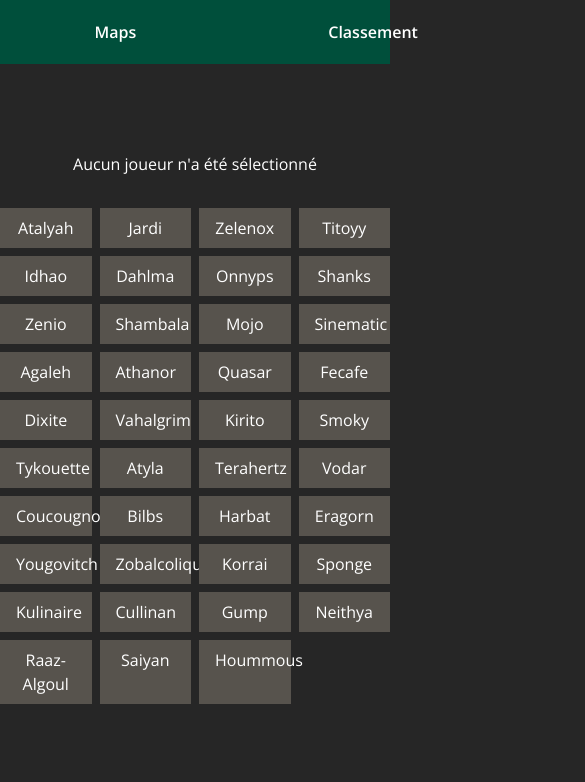
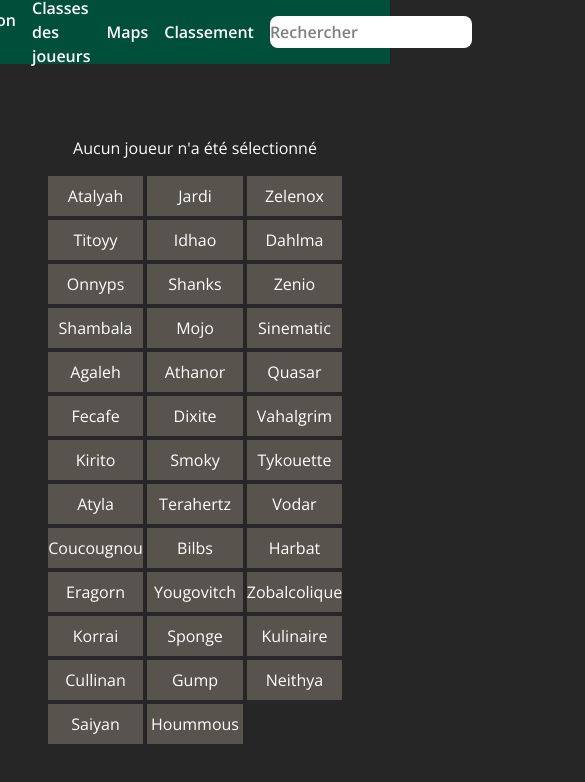
Before and after one commit to Sinematic/Omerta-Team-Builder, a React (Vite) app: page /picker in a window 390 px wide. Shown: the top 782 px of the page, 585 px wide, since content can reach past the window. Built offline with nearby package versions, Linux system fonts and the light colour scheme.

Commit message:
made some responsive tasks

```diff
--- a/index.html
+++ b/index.html
@@ -6,7 +6,7 @@
 		<link rel="icon" href="/favicon.png" />
 		<title>OMERTA Team Builder</title>
 	</head>
-	<body class="bg-neutral-800">
+	<body class="bg-neutral-800 w-full">
 		<div id="root"></div>
 		<link rel="preconnect" href="https://fonts.googleapis.com">
 		<link rel="preconnect" href="https://fonts.gstatic.com" crossorigin>
--- a/src/components/Maps/MapCard.tsx
+++ b/src/components/Maps/MapCard.tsx
@@ -13,7 +13,7 @@ export default function MapCard({ name, image, mapSetter }: MapCardProps) {
         <li onClick={() => handleClick()}
         className="cursor-pointer select-none flex flex-col items-center bg-emerald-800 p-2 rounded-lg">
             <h3 className="text-white text-lg font-semibold mb-2 bg-emerald-900 w-full text-center rounded-lg py-1">{name}</h3>
-            <img src={image} alt={name} className="w-full h-48 object-cover rounded-lg shadow-md"/>
+            <img src={image} alt={name} className="w-full md:h-48 object-cover rounded-lg shadow-md"/>
         </li>
     )
 }
--- a/src/components/Maps/MapLister.tsx
+++ b/src/components/Maps/MapLister.tsx
@@ -1,5 +1,6 @@
 import mapsData from "@/data/maps.json"
 import MapCard from "@/components/Maps/MapCard"
+import Button from "../UI/Button";
 
 type MapListerProps = {
     mapSelecter?: (name: string, image:string) => void;
@@ -18,12 +19,11 @@ export default function MapLister({ mapSelecter, randomMapButton } : MapListerPr
 
     return (
         <div className="relative">
-            <ul className="grid grid-cols-3 sm:grid-cols-3 gap-4 p-40 justify-center select-none">
+            <ul className="grid grid-cols-1 gap-4 justify-center px-4 py-8 select-none md:grid-cols-3 md:p-40">
 
-                {randomMapButton ? <button onClick={setRandomMap}
-                className="absolute bg-blue-500 text-white mx-auto center justify-center top-4 right-12 px-4 py-2 rounded-lg shadow-lg font-medium">
-                    Aléatoire
-                </button> : null}
+                {randomMapButton ? <Button action={setRandomMap} color="bg-blue-500 text-white" text="Aléatoire"
+                specifiedClasses="absolute mx-auto center justify-center top-4 right-12" />
+                : null}
 
                 {maps.map((mapItem) =>
                     <MapCard key={mapItem.name} name={mapItem.name} image={mapItem.image} mapSetter={mapSelecter} />
--- a/src/components/Profile/Profile.tsx
+++ b/src/components/Profile/Profile.tsx
@@ -46,10 +46,9 @@ export default function Profile() {
     }
 
 
-
     return (
-        <div className="p-6 space-y-6 w-2/3 mx-auto text-center select-none">
-            {/*!profile ? <>
+        <div className="w-full p-3 mx-auto text-center select-none md:p-6 md:space-y-6 md:w-2/3">
+            {!profile ? <>
                 <SelectPlayers participants={[]} players={players} action={handleClick} message="Clique sur ton nom" />
                 {openConfirm ? <div className="mx-auto text-white bg-amber-700">
                     <p>Définir {temporaryIdentity} comme profil ?</p>
@@ -63,7 +62,7 @@ export default function Profile() {
             : <>
                 <p className="text-white text-xl">{whoAmI}</p>
                 <Button text="Supprimer données de profil" action={handleDeleProfile} />
-            </>*/}
+            </>}
 
         </div>
     )
--- a/src/components/Stats/Rank.tsx
+++ b/src/components/Stats/Rank.tsx
@@ -5,9 +5,9 @@ export default function Rank({ title, range } : { title : string, range : string
     const { data, isLoading } = useStats(title, range)
 
     return (
-        <div className="py-12 justify-center mx-auto w-[370px] hover:cursor-pointer select-none">
+        <div className="pt-8 justify-center mx-auto w-[370px] hover:cursor-pointer select-none md:py-12">
 
-            <h1 className="text-white font-semibold text-center text-3xl mb-8">{title}</h1>
+            <h1 className="text-white text-2xl font-semibold text-center md:text-3xl md:mb-8">{title}</h1>
 
             {isLoading && <p className="text-white font-semibold text-center text-xl mb-8">Chargement...</p>}
 
@@ -15,17 +15,18 @@ export default function Rank({ title, range } : { title : string, range : string
 
                 {data.map((row: string[], index: number) => row[1] ?
 
-                    <li key={index} className={"text-lg py-2 mb-2 font-medium rounded-lg text-black " +
-                        (index >= 3 ? "bg-white font-semibold"
-                        : (index === 0 ? "gold text-stone-800 font-semibold"
-                        : (index === 1 ? "bg-neutral-400 text-white font-semibold"
-                        : "brown text-white")))}>
-                        <span className="px-4 text-beginning font-bold">{index < 9 ? '0' + (index + 1) : index + 1}</span>
-                        <span className="pl-16">{row[1]} </span>
-                        <span className="text-small font-thin">({row[0]})</span>
-                    </li> : ""
-
-                )}
+                    <li key={index} className={"relative bg-white py-2 mb-2 text-lg font-medium rounded-lg text-black " + (index >= 3 ? ""
+                        : (index === 0 ? "border-solid border-2 border-[#d1aa2a]"
+                        : (index === 1 ? "border-solid border-2 border-neutral-400"
+                        : "border-solid border-2 border-[#a86828]")))}>
+                        <span className={"py-2 absolute left-0 top-0 font-semibold text-xl " + (index >= 3 ? "bg-white px-4 rounded-l-lg"
+                        : (index === 0 ? "gold text-stone-800 px-5"
+                        : (index === 1 ? "bg-neutral-400 text-white px-5"
+                        : "brown text-white px-5 text-xl")))}>{index + 1}</span>
+                        <p className="text-center pr-4">{row[1]} </p>
+                        <span className="text-sm font-medium bg-gray-200 py-3 px-3 text-end absolute right-0 top-0 rounded-r-lg w-[70px]">{row[0]}pts</span>
+                    </li>
+                : "")}
 
             </ol>
 
--- a/src/components/TeamBuilder/SelectPlayers.tsx
+++ b/src/components/TeamBuilder/SelectPlayers.tsx
@@ -16,10 +16,11 @@ export default function SelectPlayers({ participants, action, players, message }
 
 
     return (<>
-        <h2 className="select-none text-center py-8 text-white">{message ? message : defaultMessage(participants.length)}</h2>
-        <ul className="grid grid-cols-4 gap-2 max-w-xl mx-auto select-none">
+        <h2 className="select-none text-center text-white py-4 md:py-8">{message ? message : defaultMessage(participants.length)}</h2>
+        <ul className="grid grid-cols-3 gap-1 max-w-xl mx-auto select-none
+        md:grid-cols-4 md:gap-2">
             {players.map((player) =>
-                <li className={`px-4 py-2 text-center cursor-pointer ${participants.includes(player.name) ? " bg-amber-700 text-white" : "bg-stone-600 text-white"}`}
+                <li className={`py-2 md:px-4 md:py-2 text-center whitespace-nowrap cursor-pointer ${participants.includes(player.name) ? " bg-amber-700 text-white" : "bg-stone-600 text-white"}`}
                 key={player.name} onClick={() => action(player.name)}>
                     {player.name}
                 </li>
--- a/src/components/UI/Header.tsx
+++ b/src/components/UI/Header.tsx
@@ -16,8 +16,8 @@ export default function Header() {
 
 
     return (
-        <nav className="bg-emerald-900 h-16 flex items-center px-8" aria-label="Navigation principale">
-            <ul className="flex gap-48 justify-center w-full text-white font-semibold items-center">
+        <nav className="w-full bg-emerald-900 h-16 flex items-center px:3 md:px-8" aria-label="Navigation principale">
+            <ul className="flex gap-4 justify-center w-full text-white font-semibold items-center md:gap-48">
 
                 <li>
                     <NavLink to="/picker" className={linksClasses}>Composition d'équipes</NavLink>
@@ -33,8 +33,8 @@ export default function Header() {
                     <NavLink to="/classement" className={linksClasses}>Classement</NavLink>
                 </li>
                 <li>
-                    <input type="text" className="bg-white rounded-lg text-black px-3 py-1 focus:outline-none focus:ring-0"
-                    placeholder="Rechercher un joueur" aria-label="Rechercher un joueur"
+                    <input type="text" className="bg-white rounded-lg text-black px:2 md:px-3 py-1 focus:outline-none focus:ring-0"
+                    placeholder={window.innerWidth > 768 ? "Rechercher un joueur" : "Rechercher"} aria-label="Rechercher un joueur"
                     onChange={(e) => setPseudoSearched(e.target.value)} value={pseudoSearched}
                     onKeyDown={(e) => e.key === "Enter" ? search(pseudoSearched) : ""}/>
                 </li>
--- /dev/null
+++ b/src/components/hooks/useIsMobile.ts
@@ -0,0 +1,3 @@
+export default function useIsSmallScreen() {
+  return window.innerWidth <= 640
+}
--- a/src/data/players.json
+++ b/src/data/players.json
@@ -35,7 +35,6 @@
     { "name": "Cullinan", "classes": [ "Iop" ] },
     { "name": "Gump", "classes": [ "Xélor", "Eniripsa", "Crâ", "Pandawa", "Steamer", "Ecaflip", "Iop", "Zobal", "Huppermage" ] },
     { "name": "Neithya", "classes": [ "Eliotrope", "Eniripsa", "Forgelance", "Iop", "Pandawa", "Xélor", "Ecaflip" ] },
-    { "name": "Raaz-Algoul", "classes": [ "Pandawa" ] },
     { "name": "Saiyan", "classes": [ "Forgelance" ] },
     { "name": "Hoummous", "classes": [ "Xélor", "Steamer", "Osamodas", "Ouginak" ] }
 ]
```
